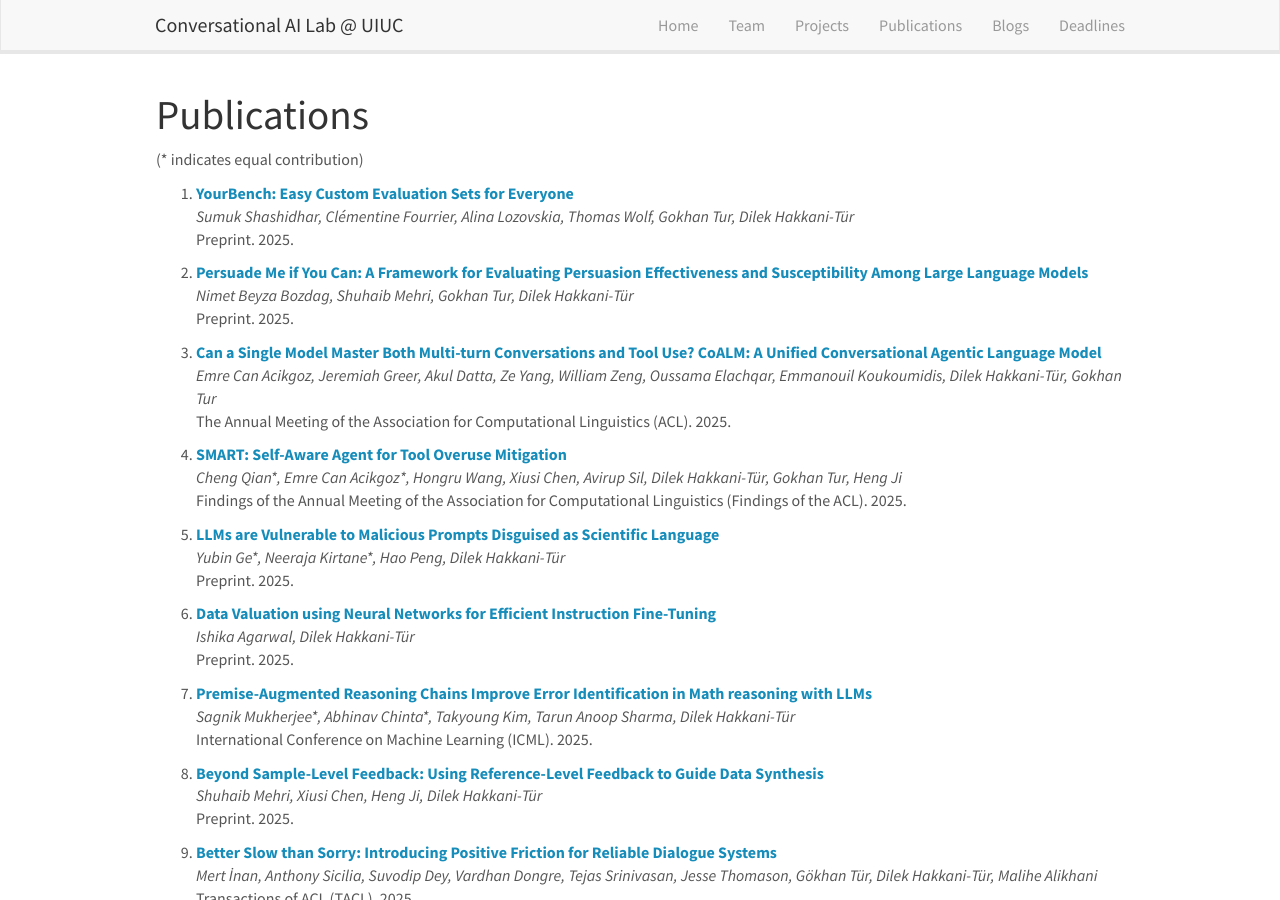
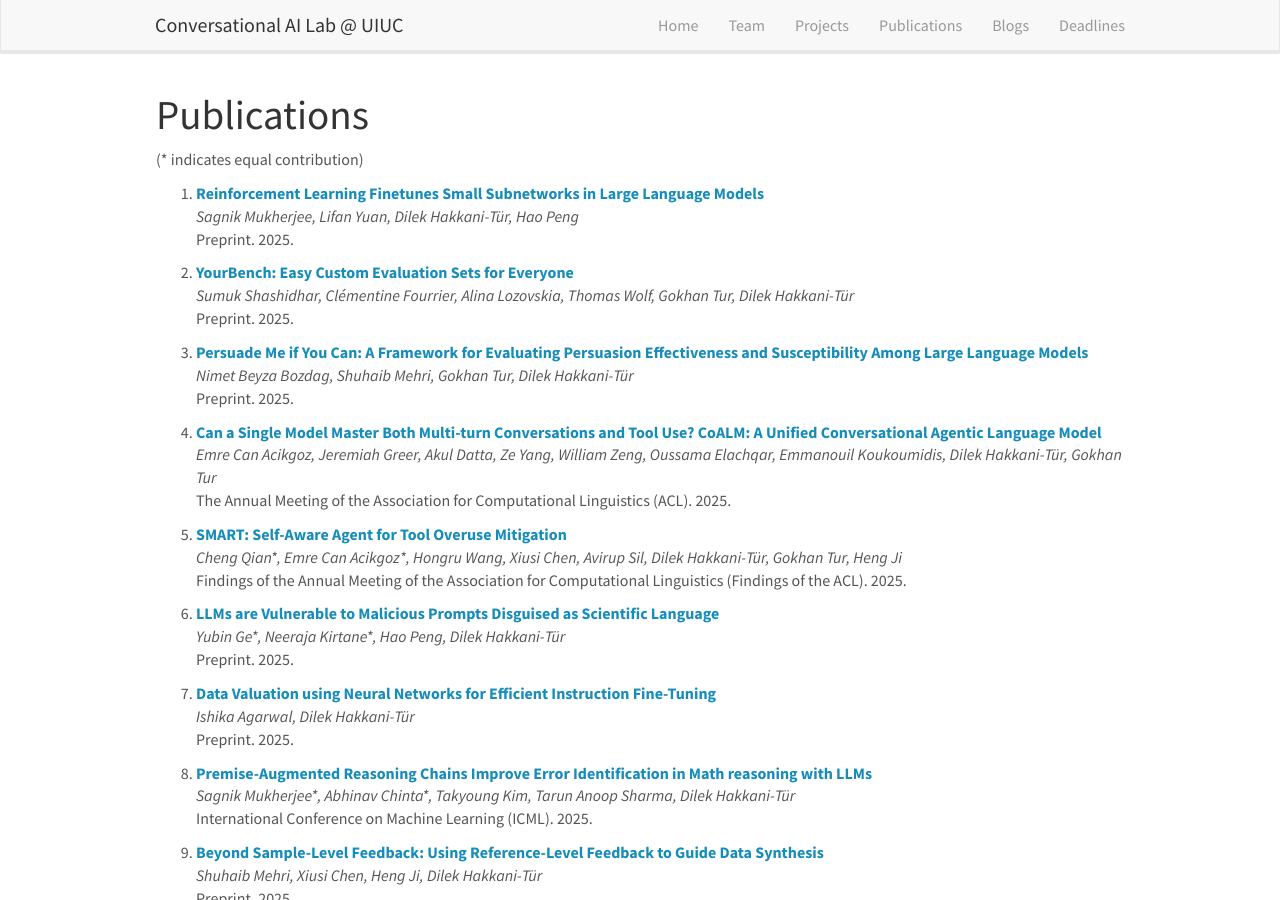
Before and after one commit to uiuc-conversational-ai-lab/uiuc-conversational-ai-lab.github.io, a Jekyll site: the page built from _pages/publications.md, in a window 1280 px wide and 900 px high. Built offline with Jekyll 4.4.1, drawn with Linux system fonts in a browser that asks for light colours; nearby versions of some CDN libraries.

Commit message:
Update publist.yml

```diff
--- a/_data/publist.yml
+++ b/_data/publist.yml
@@ -1,3 +1,9 @@
+- title: "Reinforcement Learning Finetunes Small Subnetworks in Large Language Models"
+  authors: Sagnik Mukherjee, Lifan Yuan, Dilek Hakkani-Tür, Hao Peng
+  link:
+    url: https://arxiv.org/abs/2505.11711
+    display: Preprint. 2025.
+  highlight: 1
 - title: "YourBench: Easy Custom Evaluation Sets for Everyone"
   authors: Sumuk Shashidhar, Clémentine Fourrier, Alina Lozovskia, Thomas Wolf, Gokhan Tur, Dilek Hakkani-Tür
   link:
```
